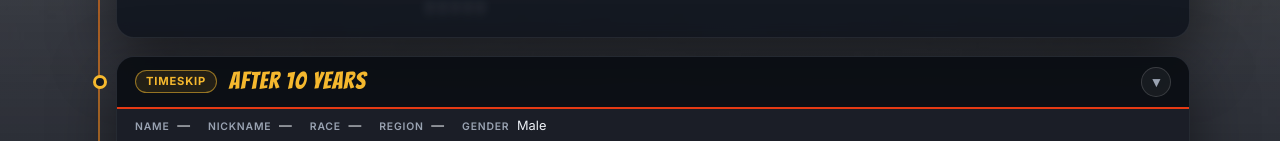
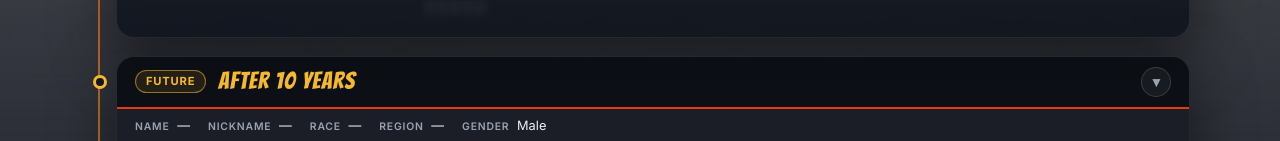
Before and after one commit to Marmlo/OPRCG, a plain HTML site: page index.html in a window 1280 px wide. Shown: the part 1202-1343 px from the top of the page. Drawn offline with nearby package versions, Linux system fonts and the light colour scheme.

Commit message:
Update index.html
Html small fixes

```diff
--- a/index.html
+++ b/index.html
@@ -143,7 +143,7 @@
 		</article>
 		<article class="period pending timeskip" id="card-3" aria-labelledby="period-title-3">
 			<header class="period-head">
-				<span class="period-badge">Timeskip</span>
+				<span class="period-badge">Future</span>
 				<h2 class="period-title" id="period-title-3">After 10 Years</h2>
 				<button type="button" class="collapse-btn" aria-expanded="true" aria-controls="card-3" title="Minimize" onclick="toggleCard(3)"><span aria-hidden="true">&#9662;</span><span class="sr-only">Minimize After 10 Years</span></button>
 			</header>
```
